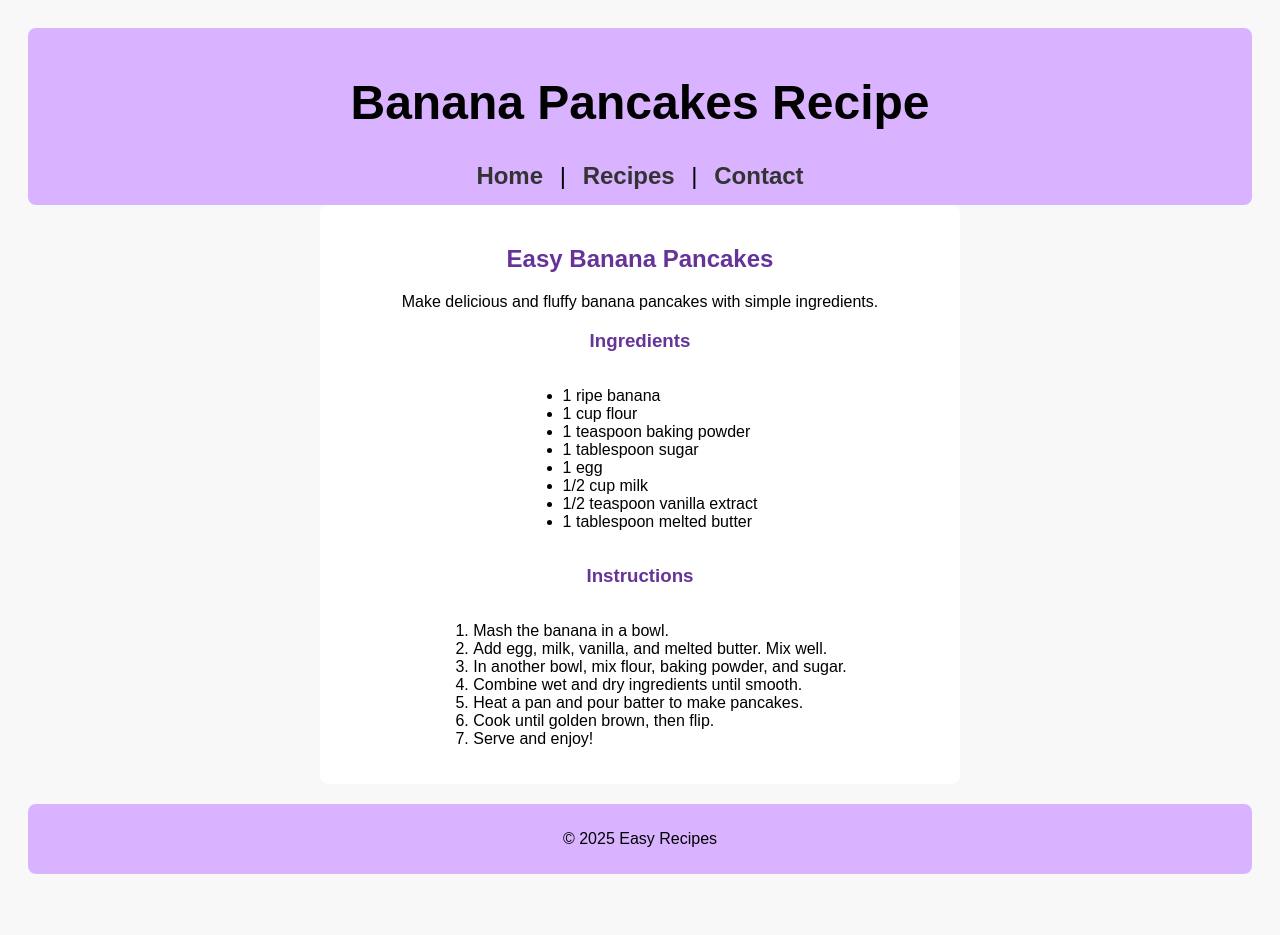
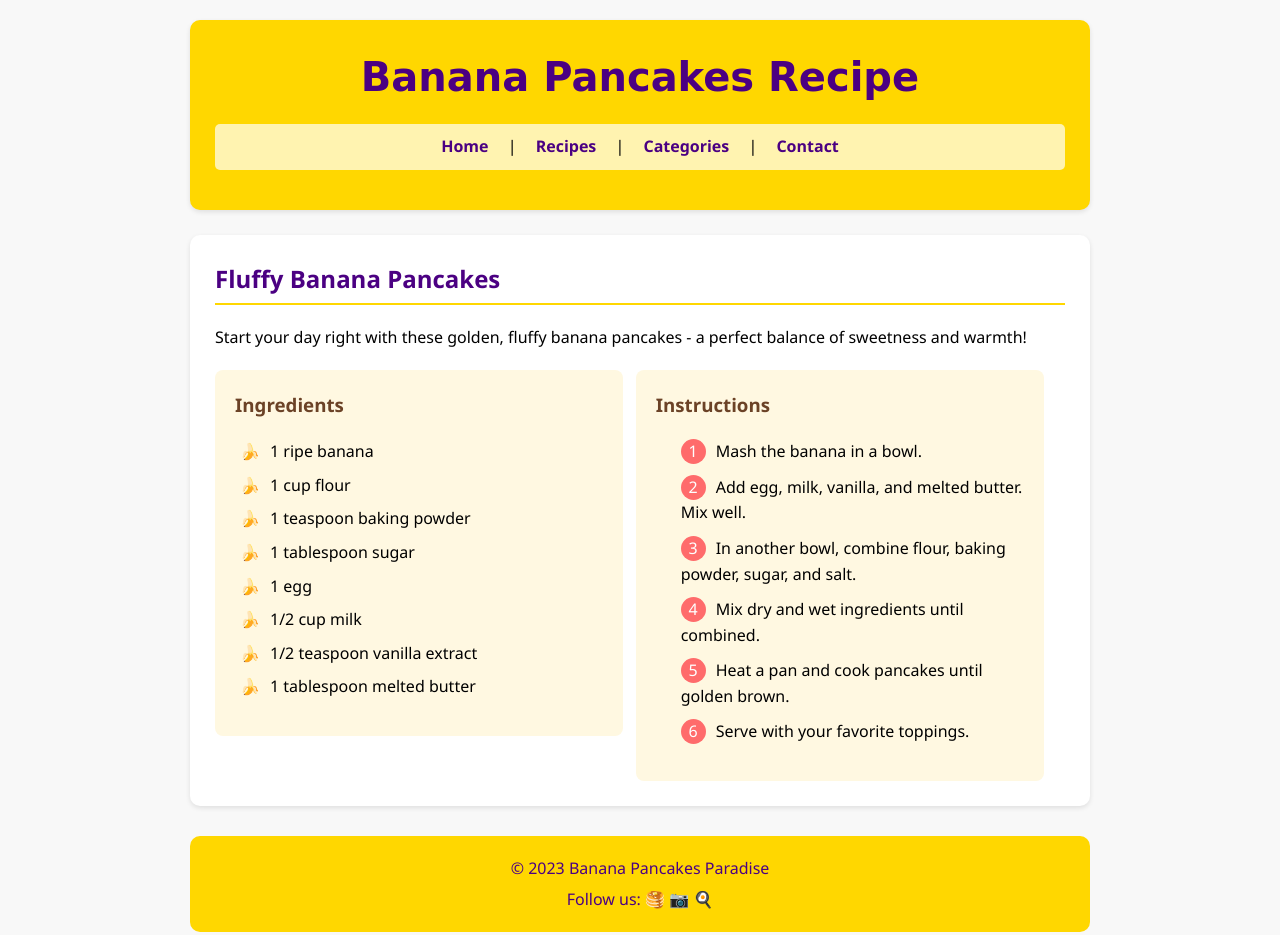
Before and after one commit to Lailafan/LFWebDev, a plain HTML site: page week3/week3-hw.html in a window 1280 px wide. Before the commit the page ends 902 px from the top, so only its background shows below. Drawn offline with Linux system fonts and the light colour scheme.

Commit message:
Update week3-hw.html

```diff
--- a/week3/week3-hw.html
+++ b/week3/week3-hw.html
@@ -5,58 +5,154 @@
     <meta name="viewport" content="width=device-width, initial-scale=1">
     <title>Banana Pancakes Recipe</title>
     <style>
+        /* Enhanced CSS Styling */
         body {
-            font-family: Arial, sans-serif;
+            font-family: 'Segoe UI', Tahoma, Geneva, Verdana, sans-serif;
+            max-width: 900px;
+            margin: 0 auto;
+            padding: 20px;
             background-color: #f8f8f8;
+            line-height: 1.6;
+        }
+
+        /* Header */
+        header {
             text-align: center;
-            padding: 20px;
+            background-color: #FFD700;
+            padding: 25px;
+            border-radius: 10px;
+            margin-bottom: 25px;
+            box-shadow: 0 2px 5px rgba(0,0,0,0.1);
         }
-        header {
-            background-color: #d9b3ff;
-            padding: 15px;
-            font-size: 24px;
-            border-radius: 8px;
+
+        header h1 {
+            font-family: 'Pacifico', cursive;
+            color: #4B0082;
+            margin: 0;
+            font-size: 2.5em;
         }
+
+        /* Navigation */
+        nav {
+            margin: 15px 0;
+            padding: 10px;
+            background-color: #FFF3B0;
+            border-radius: 5px;
+        }
+
         nav a {
             text-decoration: none;
-            margin: 0 10px;
-            color: #333;
+            margin: 0 15px;
+            color: #4B0082;
             font-weight: bold;
+            transition: color 0.3s ease;
         }
-        .container {
+
+        nav a:hover {
+            color: #FF6B6B;
+        }
+
+        /* Main Content */
+        main {
             background: white;
+            padding: 25px;
+            border-radius: 10px;
+            box-shadow: 0 2px 5px rgba(0,0,0,0.1);
+        }
+
+        /* Recipe Sections */
+        .columns {
+            margin-top: 20px;
+        }
+
+        .ingredients-section, .instructions-section {
+            display: inline-block;
+            vertical-align: top;
+            width: 48%;
+            background: #FFF8E1;
             padding: 20px;
             border-radius: 8px;
-            max-width: 600px;
-            margin: auto;
+            margin-right: 1%;
+            box-sizing: border-box;
         }
-        h2, h3 {
-            color: #663399;
+
+        h2 {
+            color: #4B0082;
+            border-bottom: 2px solid #FFD700;
+            padding-bottom: 5px;
+            margin-top: 0;
         }
+
+        h3 {
+            color: #6B4226;
+            margin-top: 0;
+        }
+
+        /* List Styling */
         ul, ol {
-            text-align: left;
+            padding-left: 25px;
+        }
+
+        ul li {
+            list-style-type: '🍌';
+            padding-left: 10px;
+            margin-bottom: 8px;
+        }
+
+        ol li {
+            list-style-type: none;
+            counter-increment: step-counter;
+            margin-bottom: 10px;
+        }
+
+        ol li::before {
+            content: counter(step-counter);
+            color: white;
+            background: #FF6B6B;
+            border-radius: 50%;
+            width: 25px;
+            height: 25px;
             display: inline-block;
+            text-align: center;
+            margin-right: 10px;
+            line-height: 25px;
         }
+
+        /* Footer */
         footer {
-            background-color: #d9b3ff;
-            padding: 10px;
-            margin-top: 20px;
-            border-radius: 8px;
+            text-align: center;
+            margin-top: 30px;
+            padding: 15px;
+            background-color: #FFD700;
+            border-radius: 10px;
+            color: #4B0082;
+        }
+
+        footer p {
+            margin: 5px 0;
         }
     </style>
 </head>
 <body>
+
+    <!-- Header -->
     <header>
         <h1>Banana Pancakes Recipe</h1>
         <nav>
             <a href="#">Home</a> |
             <a href="#">Recipes</a> |
+            <a href="#">Categories</a> |
             <a href="#">Contact</a>
         </nav>
     </header>
-    <div class="container">
-        <h2>Easy Banana Pancakes</h2>
-        <p>Make delicious and fluffy banana pancakes with simple ingredients.</p>
+
+    <!-- Recipe Content -->
+    <main>
+        <h2>Fluffy Banana Pancakes</h2>
+        <p class="description">Start your day right with these golden, fluffy banana pancakes - a perfect balance of sweetness and warmth!</p>
+
+        <div class="columns">
+            <div class="ingredients-section">
                 <h3>Ingredients</h3>
                 <ul>
                     <li>1 ripe banana</li>
@@ -68,19 +164,26 @@
                     <li>1/2 teaspoon vanilla extract</li>
                     <li>1 tablespoon melted butter</li>
                 </ul>
+            </div>
+
+            <div class="instructions-section">
                 <h3>Instructions</h3>
                 <ol>
                     <li>Mash the banana in a bowl.</li>
                     <li>Add egg, milk, vanilla, and melted butter. Mix well.</li>
-            <li>In another bowl, mix flour, baking powder, and sugar.</li>
-            <li>Combine wet and dry ingredients until smooth.</li>
-            <li>Heat a pan and pour batter to make pancakes.</li>
-            <li>Cook until golden brown, then flip.</li>
-            <li>Serve and enjoy!</li>
+                    <li>In another bowl, combine flour, baking powder, sugar, and salt.</li>
+                    <li>Mix dry and wet ingredients until combined.</li>
+                    <li>Heat a pan and cook pancakes until golden brown.</li>
+                    <li>Serve with your favorite toppings.</li>
                 </ol>
             </div>
+        </div>
+    </main>
+
     <footer>
-        <p>&copy; 2025 Easy Recipes</p>
+        <p>© 2023 Banana Pancakes Paradise</p>
+        <p>Follow us: 🥞 📷 🍳</p>
     </footer>
+
 </body>
 </html>
```
Lines whose indentation alone changed are shown as unchanged.
